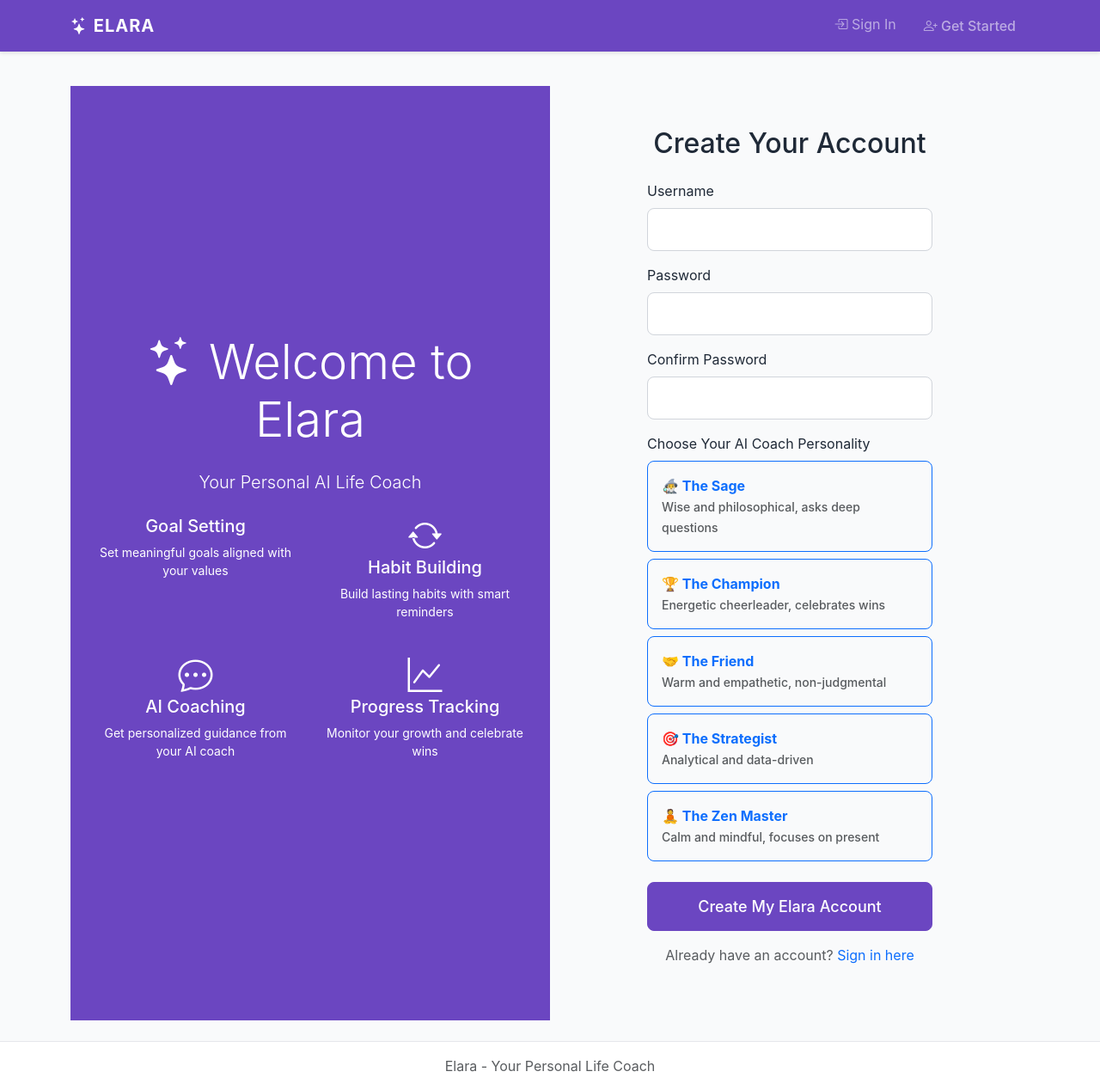
After one commit to Stoick643/elara, a Flask app: page /auth/register in a window 1280 px wide. The commit adds this page. Shown: the whole page at 86% size. Run offline with Flask 3, Linux system fonts and the light colour scheme.

Commit message:
Add multi-user registration system with landing page and avatar personality selection

```diff
--- a/app.py
+++ b/app.py
@@ -77,7 +77,11 @@ def create_app(config_name=None):
     # Root route
     @app.route('/')
     def index():
-        return redirect(url_for('dashboard.dashboard'))
+        from flask_login import current_user
+        if current_user.is_authenticated:
+            return redirect(url_for('dashboard.dashboard'))
+        else:
+            return render_template('landing.html')
 
     return app
 
--- a/routes/auth.py
+++ b/routes/auth.py
@@ -1,8 +1,8 @@
 from flask import Blueprint, render_template, redirect, url_for, flash, request
 from flask_login import login_user, logout_user, login_required, current_user
 from flask_wtf import FlaskForm
-from wtforms import StringField, PasswordField, SubmitField
-from wtforms.validators import DataRequired, Length
+from wtforms import StringField, PasswordField, SubmitField, SelectField
+from wtforms.validators import DataRequired, Length, EqualTo, ValidationError
 from models import db, User
 
 auth_bp = Blueprint('auth', __name__)
@@ -17,6 +17,35 @@ class LoginForm(FlaskForm):
         DataRequired()
     ])
     submit = SubmitField('Enter Elara')
+
+class RegistrationForm(FlaskForm):
+    """Registration form for new users."""
+    username = StringField('Username', validators=[
+        DataRequired(),
+        Length(min=2, max=80, message='Username must be between 2 and 80 characters.')
+    ])
+    password = PasswordField('Password', validators=[
+        DataRequired(),
+        Length(min=6, message='Password must be at least 6 characters long.')
+    ])
+    confirm_password = PasswordField('Confirm Password', validators=[
+        DataRequired(),
+        EqualTo('password', message='Passwords must match.')
+    ])
+    avatar_personality = SelectField('Choose Your AI Coach Personality', validators=[DataRequired()], choices=[
+        ('sage', '🧙‍♂️ The Sage - Wise and philosophical, asks deep questions'),
+        ('champion', '🏆 The Champion - Energetic cheerleader, celebrates wins'),
+        ('friend', '🤝 The Friend - Warm and empathetic, non-judgmental'),
+        ('strategist', '🎯 The Strategist - Analytical and data-driven'),
+        ('zen_master', '🧘 The Zen Master - Calm and mindful, focuses on present')
+    ])
+    submit = SubmitField('Create My Elara Account')
+
+    def validate_username(self, username):
+        """Check if username is already taken."""
+        user = User.query.filter_by(username=username.data).first()
+        if user:
+            raise ValidationError('That username is already taken. Please choose a different one.')
 
 @auth_bp.route('/login', methods=['GET', 'POST'])
 def login():
@@ -38,10 +67,36 @@ def login():
 
     return render_template('auth/login.html', form=form)
 
+@auth_bp.route('/register', methods=['GET', 'POST'])
+def register():
+    """Handle user registration."""
+    if current_user.is_authenticated:
+        return redirect(url_for('dashboard.dashboard'))
+
+    form = RegistrationForm()
+    if form.validate_on_submit():
+        # Create new user
+        user = User(
+            username=form.username.data,
+            avatar_personality=form.avatar_personality.data
+        )
+        user.set_password(form.password.data)
+
+        # Save to database
+        db.session.add(user)
+        db.session.commit()
+
+        # Log the user in immediately
+        login_user(user, remember=True)
+        flash(f'Welcome to Elara, {user.username}! Your {user.avatar_personality.replace("_", " ").title()} coach is ready to help you.', 'success')
+        return redirect(url_for('dashboard.dashboard'))
+
+    return render_template('auth/register.html', form=form)
+
 @auth_bp.route('/logout')
 @login_required
 def logout():
     """Handle user logout."""
     logout_user()
     flash('You have been logged out. See you soon!', 'info')
-    return redirect(url_for('auth.login'))
+    return redirect(url_for('index'))
--- a/templates/auth/login.html
+++ b/templates/auth/login.html
@@ -44,9 +44,13 @@
                 </form>
 
                 <div class="text-center mt-4">
+                    <p class="text-muted mb-2">
+                        Don't have an account?
+                        <a href="{{ url_for('auth.register') }}" class="text-decoration-none">Create one here</a>
+                    </p>
                     <small class="text-muted">
                         <i class="bi bi-info-circle"></i>
-                        Default: me / elara2024
+                        Demo account: me / elara2024
                     </small>
                 </div>
             </div>
--- /dev/null
+++ b/templates/auth/register.html
@@ -0,0 +1,138 @@
+{% extends "base.html" %}
+
+{% block title %}Join Elara - Your AI Life Coach{% endblock %}
+
+{% block content %}
+<div class="container-fluid">
+    <div class="row min-vh-100">
+        <!-- Left side - Branding and Info -->
+        <div class="col-lg-6 bg-primary text-white d-flex align-items-center">
+            <div class="container py-5">
+                <div class="text-center">
+                    <h1 class="display-4 mb-4">
+                        <i class="bi bi-stars"></i> Welcome to Elara
+                    </h1>
+                    <p class="lead mb-4">Your Personal AI Life Coach</p>
+                    <div class="row g-4">
+                        <div class="col-md-6">
+                            <div class="text-center">
+                                <i class="bi bi-target display-6 mb-2"></i>
+                                <h5>Goal Setting</h5>
+                                <p class="small">Set meaningful goals aligned with your values</p>
+                            </div>
+                        </div>
+                        <div class="col-md-6">
+                            <div class="text-center">
+                                <i class="bi bi-arrow-repeat display-6 mb-2"></i>
+                                <h5>Habit Building</h5>
+                                <p class="small">Build lasting habits with smart reminders</p>
+                            </div>
+                        </div>
+                        <div class="col-md-6">
+                            <div class="text-center">
+                                <i class="bi bi-chat-dots display-6 mb-2"></i>
+                                <h5>AI Coaching</h5>
+                                <p class="small">Get personalized guidance from your AI coach</p>
+                            </div>
+                        </div>
+                        <div class="col-md-6">
+                            <div class="text-center">
+                                <i class="bi bi-graph-up display-6 mb-2"></i>
+                                <h5>Progress Tracking</h5>
+                                <p class="small">Monitor your growth and celebrate wins</p>
+                            </div>
+                        </div>
+                    </div>
+                </div>
+            </div>
+        </div>
+
+        <!-- Right side - Registration Form -->
+        <div class="col-lg-6 d-flex align-items-center">
+            <div class="container py-5">
+                <div class="row justify-content-center">
+                    <div class="col-md-8">
+                        <h2 class="text-center mb-4">Create Your Account</h2>
+
+                        {% with messages = get_flashed_messages(with_categories=true) %}
+                            {% if messages %}
+                                {% for category, message in messages %}
+                                    <div class="alert alert-{{ 'danger' if category == 'error' else category }} alert-dismissible fade show" role="alert">
+                                        {{ message }}
+                                        <button type="button" class="btn-close" data-bs-dismiss="alert"></button>
+                                    </div>
+                                {% endfor %}
+                            {% endif %}
+                        {% endwith %}
+
+                        <form method="POST" novalidate>
+                            {{ form.hidden_tag() }}
+
+                            <div class="mb-3">
+                                {{ form.username.label(class="form-label") }}
+                                {{ form.username(class="form-control" + (" is-invalid" if form.username.errors else "")) }}
+                                {% if form.username.errors %}
+                                    {% for error in form.username.errors %}
+                                        <div class="invalid-feedback">{{ error }}</div>
+                                    {% endfor %}
+                                {% endif %}
+                            </div>
+
+                            <div class="mb-3">
+                                {{ form.password.label(class="form-label") }}
+                                {{ form.password(class="form-control" + (" is-invalid" if form.password.errors else "")) }}
+                                {% if form.password.errors %}
+                                    {% for error in form.password.errors %}
+                                        <div class="invalid-feedback">{{ error }}</div>
+                                    {% endfor %}
+                                {% endif %}
+                            </div>
+
+                            <div class="mb-3">
+                                {{ form.confirm_password.label(class="form-label") }}
+                                {{ form.confirm_password(class="form-control" + (" is-invalid" if form.confirm_password.errors else "")) }}
+                                {% if form.confirm_password.errors %}
+                                    {% for error in form.confirm_password.errors %}
+                                        <div class="invalid-feedback">{{ error }}</div>
+                                    {% endfor %}
+                                {% endif %}
+                            </div>
+
+                            <div class="mb-4">
+                                {{ form.avatar_personality.label(class="form-label") }}
+                                <div class="row g-2">
+                                    {% for value, label in form.avatar_personality.choices %}
+                                        <div class="col-12">
+                                            <input type="radio" class="btn-check" name="avatar_personality" id="{{ value }}" value="{{ value }}" {% if form.avatar_personality.data == value %}checked{% endif %}>
+                                            <label class="btn btn-outline-primary text-start w-100 p-3" for="{{ value }}">
+                                                <strong>{{ label.split(' - ')[0] }}</strong><br>
+                                                <small class="text-muted">{{ label.split(' - ')[1] if ' - ' in label else '' }}</small>
+                                            </label>
+                                        </div>
+                                    {% endfor %}
+                                </div>
+                                {% if form.avatar_personality.errors %}
+                                    {% for error in form.avatar_personality.errors %}
+                                        <div class="text-danger small mt-1">{{ error }}</div>
+                                    {% endfor %}
+                                {% endif %}
+                            </div>
+
+                            <div class="d-grid gap-2 mb-3">
+                                {{ form.submit(class="btn btn-primary btn-lg") }}
+                            </div>
+
+                            <div class="text-center">
+                                <p class="text-muted">
+                                    Already have an account?
+                                    <a href="{{ url_for('auth.login') }}" class="text-decoration-none">Sign in here</a>
+                                </p>
+                            </div>
+                        </form>
+                    </div>
+                </div>
+            </div>
+        </div>
+    </div>
+</div>
+{% endblock %}
--- a/templates/base.html
+++ b/templates/base.html
@@ -136,6 +136,32 @@
             </div>
         </div>
     </nav>
+    {% else %}
+    <!-- Navigation for non-authenticated users -->
+    <nav class="navbar navbar-expand-lg navbar-dark bg-primary">
+        <div class="container">
+            <a class="navbar-brand" href="{{ url_for('index') }}">
+                <i class="bi bi-stars"></i> ELARA
+            </a>
+            <button class="navbar-toggler" type="button" data-bs-toggle="collapse" data-bs-target="#navbarNav">
+                <span class="navbar-toggler-icon"></span>
+            </button>
+            <div class="collapse navbar-collapse" id="navbarNav">
+                <ul class="navbar-nav ms-auto">
+                    <li class="nav-item">
+                        <a class="nav-link" href="{{ url_for('auth.login') }}">
+                            <i class="bi bi-box-arrow-in-right"></i> Sign In
+                        </a>
+                    </li>
+                    <li class="nav-item">
+                        <a class="nav-link btn btn-outline-light ms-2 px-3" href="{{ url_for('auth.register') }}">
+                            <i class="bi bi-person-plus"></i> Get Started
+                        </a>
+                    </li>
+                </ul>
+            </div>
+        </div>
+    </nav>
     {% endif %}
 
     <!-- Flash Messages -->
```
Also changed, not shown: templates/landing.html (added, +240 -0 lines).
